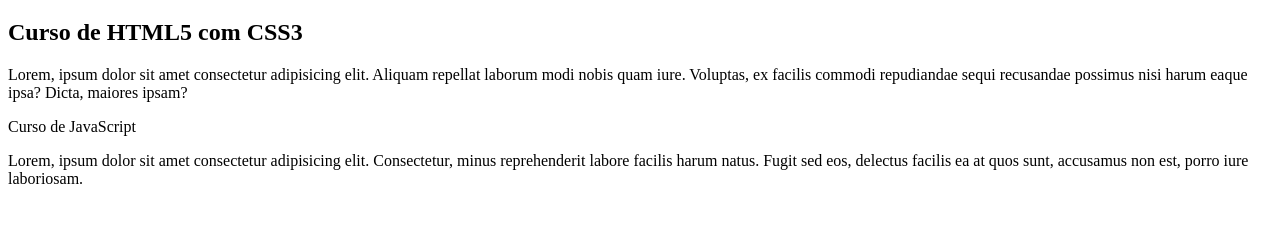
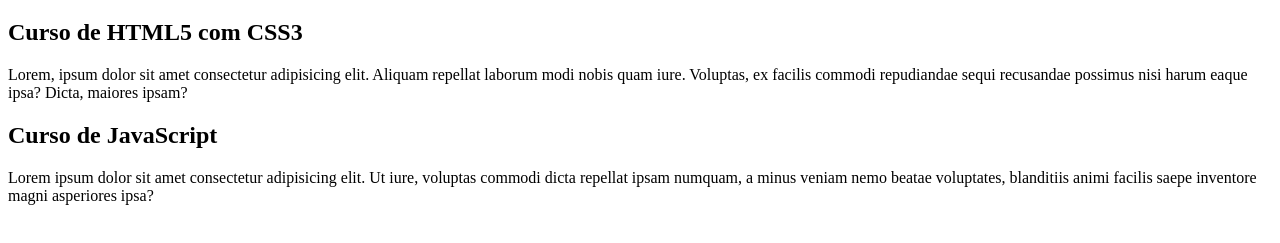
Before and after one commit to ISL21/projeto-site, a plain HTML site: page index.html in a window 1280 px wide. Shown: the part 61-304 px from the top of the page. Drawn offline with Linux system fonts and the light colour scheme.

Commit message:
Update index.html

```diff
--- a/index.html
+++ b/index.html
@@ -14,8 +14,10 @@
             <h2>Curso de HTML5 com CSS3</h2>
             <p>Lorem, ipsum dolor sit amet consectetur adipisicing elit. Aliquam repellat laborum modi nobis quam iure. Voluptas, ex facilis commodi repudiandae sequi recusandae possimus nisi harum eaque ipsa? Dicta, maiores ipsam?</p>
         </article>
-        <article>Curso de JavaScript</article>
-        <p>Lorem, ipsum dolor sit amet consectetur adipisicing elit. Consectetur, minus reprehenderit labore facilis harum natus. Fugit sed eos, delectus facilis ea at quos sunt, accusamus non est, porro iure laboriosam.</p>
+        <article>
+            <h2>Curso de JavaScript</h2>
+            <p>Lorem ipsum dolor sit amet consectetur adipisicing elit. Ut iure, voluptas commodi dicta repellat ipsam numquam, a minus veniam nemo beatae voluptates, blanditiis animi facilis saepe inventore magni asperiores ipsa?</p>
+        </article>
     </main>
 
 </body>
```
